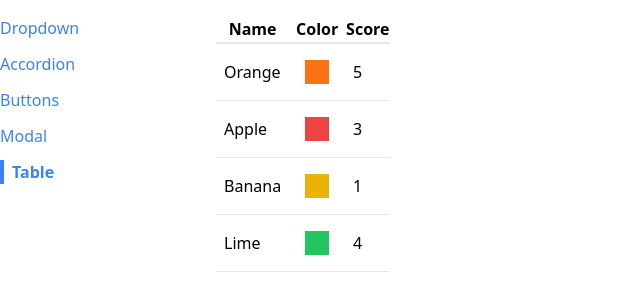
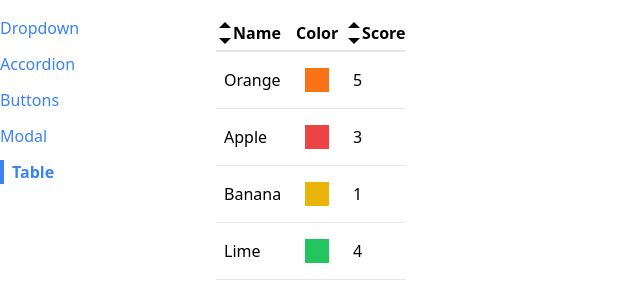
Before and after one commit to DTsyhanenko/react_diff_components, a React (Create React App) app: page /table in a window 1280 px wide. Shown: the top 302 px of the page, without its empty margins (0-640 px from the left). Built offline with nearby package versions, Linux system fonts and the light colour scheme.

Commit message:
sorting function is done

```diff
--- /dev/null
+++ b/src/components/SortableTable.js
@@ -0,0 +1,104 @@
+import { useState } from 'react';
+import { GoTriangleDown, GoTriangleUp } from 'react-icons/go';
+import Table from './Table';
+
+function SortableTable(props) {
+    const [sortOrder, setSortOrder] = useState(null);
+    const [sortBy, setSortBy] = useState(null);
+    const { config, data } = props;
+
+    const handleClick = (label) => {
+        if (sortBy && label !== sortBy) {
+            setSortOrder('asc');
+            setSortBy(label);
+            return;
+        }
+
+
+        if (sortOrder === null) {
+            setSortOrder('asc');
+            setSortBy(label);
+        } else if (sortOrder === 'asc') {
+            setSortOrder('desc');
+            setSortBy(label);
+        } else if (sortOrder === 'desc') {
+            setSortOrder(null);
+            setSortBy(null);
+        };
+    };
+
+    const updatedConfig = config.map((column) => {
+        if (!column.sortValue) {
+            return column;
+        }
+
+        return {
+            ...column,
+            header: () => (
+                <th className='cursor-pointer hover:bg-gray-100' onClick={() => handleClick(column.label)}>
+                    <div className='flex items-center'>
+                        {getIcons(column.label, sortBy, sortOrder)}
+                        {column.label}
+                    </div>
+                </th>
+            ),
+        };
+    });
+
+    // Only sort data if sortOrder && sortBy are not null
+    // Make a copy of the 'data' prop
+    // Find the correct sortValue function and use it for sorting
+
+    let sortedData = data;
+    if (sortOrder && sortBy) {
+        const { sortValue } = config.find(column => column.label === sortBy);
+        sortedData = [...data].sort((a,b) => {
+            const valueA = sortValue(a);
+            const valueB = sortValue(b);
+
+            const reverseOrder = sortOrder === 'asc' ? 1 : -1;
+
+            if (typeof valueA === 'string') {
+                return valueA.localeCompare(valueB) * reverseOrder;
+            } else {
+                return (valueA - valueB) * reverseOrder;
+            }
+        });
+    }
+
+    return <Table {...props} data={sortedData} config={updatedConfig} />;
+}
+
+function getIcons(label, sortBy, sortOrder) {
+    if (label !== sortBy) {
+        return (
+            <div>
+                <GoTriangleUp />
+                <GoTriangleDown />
+            </div>
+        )
+    }
+
+    if (sortOrder === null) {
+        return (
+            <div>
+                <GoTriangleUp />
+                <GoTriangleDown />
+            </div>
+        )
+    } else if (sortOrder === 'asc') {
+        return (
+            <div>
+                <GoTriangleUp />
+            </div>
+        )
+    } else if (sortOrder === 'desc') {
+        return (
+            <div>
+                <GoTriangleDown />
+            </div>
+        )
+    }
+}
+
+export default SortableTable;
--- a/src/components/Table.js
+++ b/src/components/Table.js
@@ -1,5 +1,11 @@
+import { Fragment } from 'react';
+
 function Table({ data, config, keyFn }) {
     const renderedHeaders = config.map((column) => {
+        if (column.header) {
+            return <Fragment key={column.label}>{column.header()}</Fragment>;
+        }
+
         return <th key={column.label}>{column.label}</th>
     });
 
--- a/src/pages/TablePage.js
+++ b/src/pages/TablePage.js
@@ -1,4 +1,5 @@
-import Table from "../components/Table";
+// import Table from "../components/Table";
+import SortableTable from "../components/SortableTable";
 
 function TablePage() {
     const data = [
@@ -12,6 +13,7 @@
         {
             label: 'Name',
             render: (fruit) => fruit.name,
+            sortValue: (fruit) => fruit.name,
         },
         {
             label: 'Color',
@@ -20,6 +22,7 @@
         {
             label: 'Score',
             render: (fruit) => fruit.score,
+            sortValue: (fruit) => fruit.score,
         },
     ];
 
@@ -29,7 +32,7 @@
 
     return (
         <div>
-            <Table data={data} config={config} keyFn={keyFn} />
+            <SortableTable data={data} config={config} keyFn={keyFn} />
         </div>
     );
 }
```
